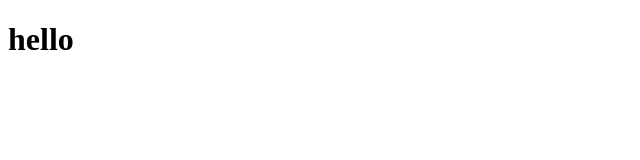
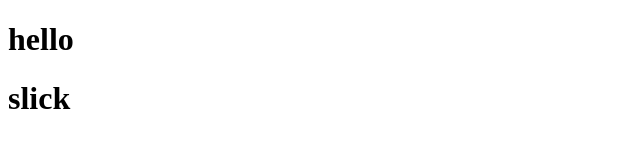
Before and after one commit to bijayata11/testing, a plain HTML site: page index.html in a window 1280 px wide. Shown: the whole page, without its empty margins (0-640 px from the left). Drawn offline with Linux system fonts and the light colour scheme.

Commit message:
some change

```diff
--- a/index.html
+++ b/index.html
@@ -9,6 +9,8 @@
 <body>
     <div>
         <h1>hello</h1>
+        <h1>slick</h1>
+
     </div>
 </body>
 </html>
```
